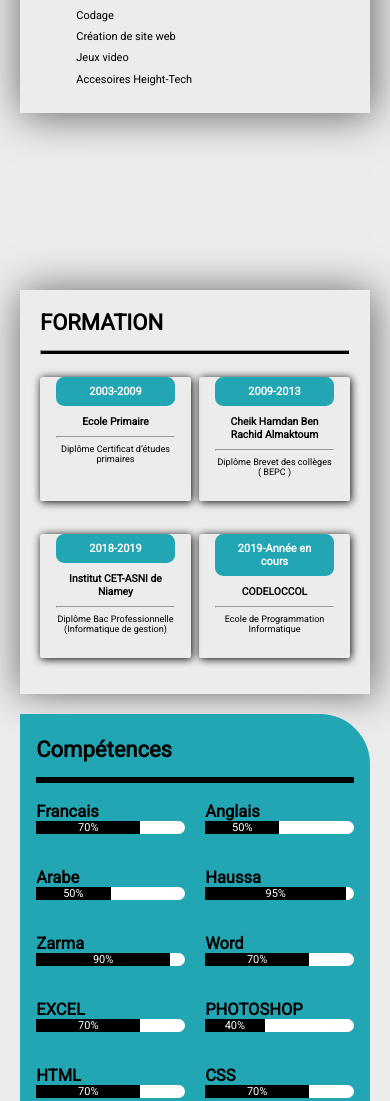
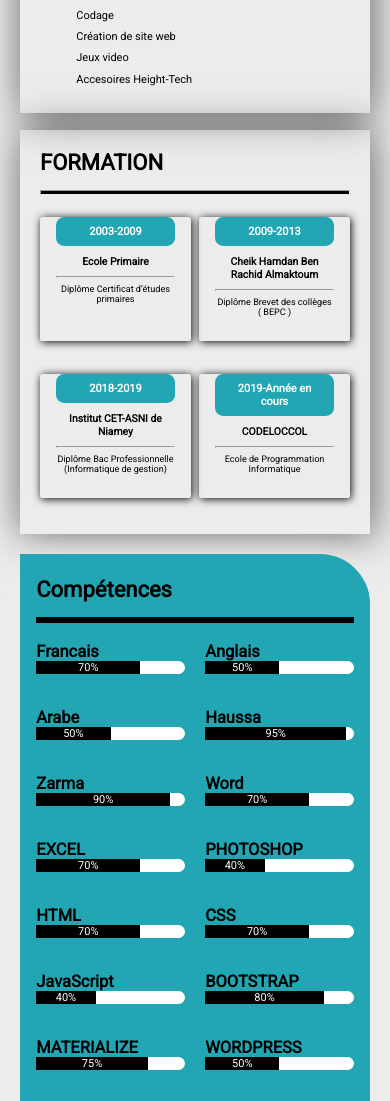
Before and after one commit to Aztaro97/Projet_CV, a plain HTML site: page index.html in a window 390 px wide. Shown: the part 920-2021 px from the top of the page. Drawn offline with Linux system fonts and the light colour scheme.

Commit message:
Some correction

```diff
--- a/style.css
+++ b/style.css
@@ -281,6 +281,9 @@ html,body {
             height: 7rem;
             width: 7rem;
         }
+        .sidebar_right {
+            margin-top: -80px;
+        }
         .container {
             grid-template-columns: initial;
             grid-template-rows: repeat(2, 1fr);
```
